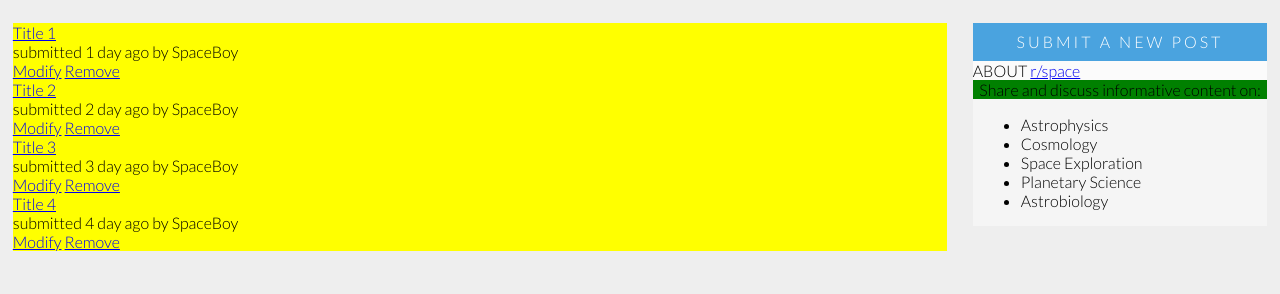
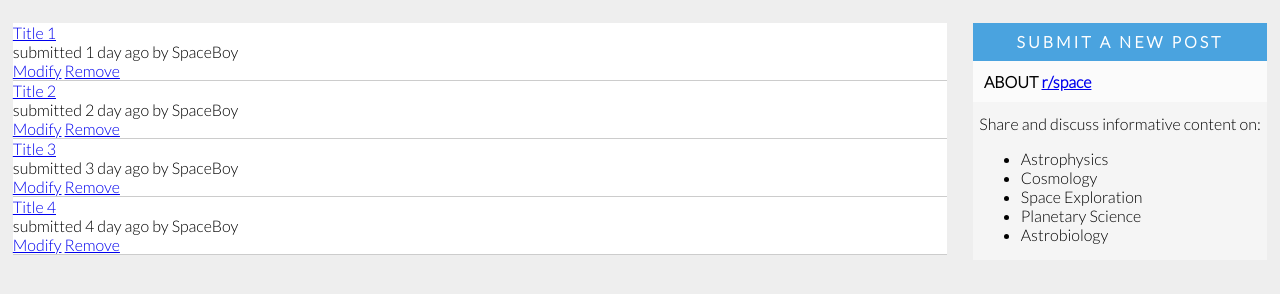
Before and after one commit to green-fox-academy/belaszabo, a plain HTML site: page week-08/day-04/index.html in a window 1280 px wide. Shown: the part 200-494 px from the top of the page. Drawn offline with Linux system fonts and the light colour scheme.

Commit message:
main(feat) layout basics done

```diff
--- a/week-08/day-04/style.css
+++ b/week-08/day-04/style.css
@@ -53,6 +53,8 @@ section {
 .about {
   background-color: rgb(251, 251, 251);
   text-align: start;
+  padding: .7em;
+  font-weight: bold;
 }
 
 .submit {
@@ -61,6 +63,12 @@ section {
   text-transform: uppercase;
   letter-spacing: 3px;
   padding: .6em;
+  font-weight: bold;
+}
+
+div > p:nth-child(2) {
+  background-color: rgb(245, 245, 245);
+  padding-top: .7em;
 }
 
 ul {
@@ -76,3 +84,8 @@ p {
 article > p {
   text-align: start;
 }
+
+article {
+  border-bottom: 1px solid rgb(204, 204, 204);
+  background-color: white;
+}
```
